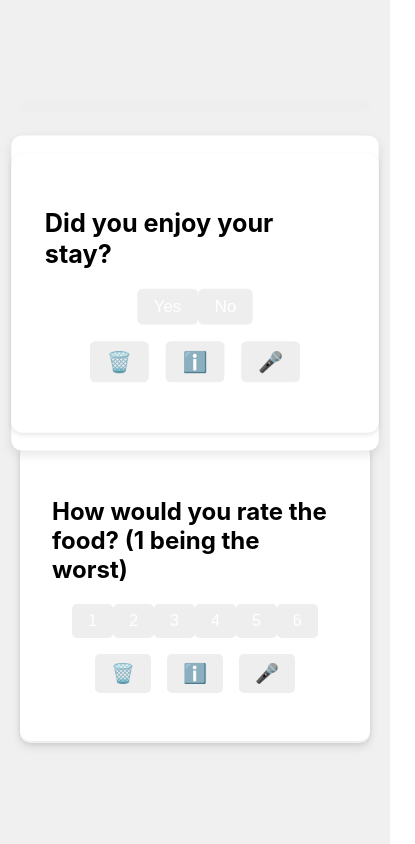
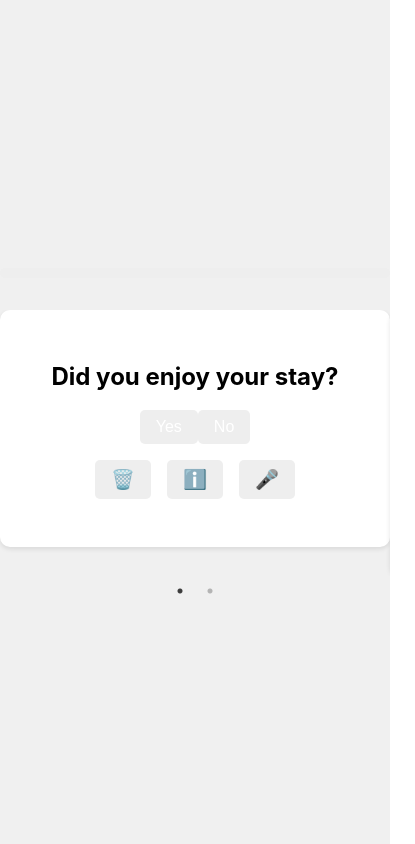
Before and after one commit to ethanvuillemin/HackingHealth2024, a React (Create React App) app in the folder ca-dit-quoi-coubeh/: page /quiz in a window 390 px wide. Shown: the whole page, 415 px wide, since content can reach past the window. Built offline with nearby package versions, Linux system fonts and the light colour scheme.

Commit message:
Update Quizz page

```diff
--- a/ca-dit-quoi-coubeh/src/App.css
+++ b/ca-dit-quoi-coubeh/src/App.css
@@ -37,42 +37,11 @@
   }
 }
 
+
 .app-container {
   display: flex;
   justify-content: center;
   align-items: center;
   min-height: 100vh;
   background-color: #f0f0f0;
-  padding: 0 20px; /* Add padding for mobile responsiveness */
 }
-
-/* Style for the Swiper */
-.quiz-container {
-  width: 100%;
-  max-width: 600px; /* Limit the width on larger screens */
-  margin: 0 auto; /* Center the quiz container */
-}
-
-.swiper-slide {
-  display: flex;
-  justify-content: center;
-  align-items: center;
-  width: 100%; /* Full width for responsive slides */
-  height: 400px; /* Set a height for the question slides */
-  background: white; /* Card background color */
-  border-radius: 10px; /* Rounded corners */
-  box-shadow: 0 4px 10px rgba(0, 0, 0, 0.1); /* Shadow for card effect */
-  transition: transform 0.3s ease; /* Smooth transition for swipe */
-}
-
-/* Tinder-like swipe animations */
-.swiper-slide-active {
-  transform: scale(1.05); /* Scale up the active slide */
-}
-
-/* Additional mobile styles */
-@media (max-width: 768px) {
-  .swiper-slide {
-    height: 300px; /* Adjust height for mobile devices */
-  }
-}
--- a/ca-dit-quoi-coubeh/src/pages/QuizPage.js
+++ b/ca-dit-quoi-coubeh/src/pages/QuizPage.js
@@ -1,8 +1,10 @@
 import React, { useState, useEffect } from 'react';
-import { Swiper, SwiperSlide } from 'swiper/react';
+import Slider from 'react-slick'; // Import React-Slick
 import Question from '../components/Question';
 import ProgressBar from '../components/ProgressBar';
 import './QuizPage.css'; // Import QuizPage-specific CSS
+import 'slick-carousel/slick/slick.css';
+import 'slick-carousel/slick/slick-theme.css';
 
 // Sample questions array
 const questions = [
@@ -18,7 +20,6 @@ const questions = [
 
 function QuizPage() {
   const [currentQuestion, setCurrentQuestion] = useState(0);
-  const [selectedAnswers, setSelectedAnswers] = useState({});
   const [isMobile, setIsMobile] = useState(window.innerWidth <= 768); // Determine if mobile
 
   useEffect(() => {
@@ -30,62 +31,52 @@ function QuizPage() {
     return () => window.removeEventListener('resize', handleResize);
   }, []);
 
-  const handleNextQuestion = () => {
-    if (currentQuestion < questions.length - 1) {
-      setCurrentQuestion(currentQuestion + 1);
-    }
+  const handleAnswerSelected = (questionId, answer) => {
+    // Implement your answer selection logic if needed
   };
 
-  const handlePrevQuestion = () => {
-    if (currentQuestion > 0) {
-      setCurrentQuestion(currentQuestion - 1);
-    }
-  };
-
-  const handleAnswerSelected = (questionId, answer) => {
-    setSelectedAnswers((prevAnswers) => ({
-      ...prevAnswers,
-      [questionId]: answer,
-    }));
+  // Settings for React-Slick
+  const settings = {
+    dots: true,
+    infinite: false,
+    speed: 500,
+    slidesToShow: 1,
+    slidesToScroll: 1,
+    afterChange: (current) => setCurrentQuestion(current), // Update question index on slide change
   };
 
   return (
     <div className="quiz-container">
       <ProgressBar progress={(currentQuestion / questions.length) * 100} />
 
-      {isMobile ? (
-        <Swiper
-          spaceBetween={50}
-          slidesPerView={1}  // Show one question at a time
-          onSlideChange={(swiper) => setCurrentQuestion(swiper.activeIndex)} // Update question index on slide change
-        >
+      <Slider {...settings}>
         {questions.map((question) => (
-            <SwiperSlide key={question.id}>
+          <div key={question.id} className="question-card">
             <Question
               questionData={question}
               onAnswerSelected={(answer) =>
                 handleAnswerSelected(question.id, answer)
               }
             />
-            </SwiperSlide>
+          </div>
         ))}
-        </Swiper>
-      ) : (
-        <div className="desktop-quiz">
-          <Question
-            questionData={questions[currentQuestion]}
-            onAnswerSelected={(answer) =>
-              handleAnswerSelected(questions[currentQuestion].id, answer)
-            }
-          />
+      </Slider>
+
+      {/* Navigation buttons for desktop view */}
+      {!isMobile && (
         <div className="button-container">
-            <button onClick={handlePrevQuestion} disabled={currentQuestion === 0}>
+          <button
+            onClick={() => setCurrentQuestion(Math.max(0, currentQuestion - 1))}
+            disabled={currentQuestion === 0}
+          >
             Previous
           </button>
-            <button onClick={handleNextQuestion} disabled={currentQuestion === questions.length - 1}>
+          <button
+            onClick={() => setCurrentQuestion(Math.min(questions.length - 1, currentQuestion + 1))}
+            disabled={currentQuestion === questions.length - 1}
+          >
             Next
           </button>
-          </div>
         </div>
       )}
     </div>
```
Also changed, not shown: ca-dit-quoi-coubeh/package.json (+7 -0 lines), ca-dit-quoi-coubeh/src/pages/Card.js (added, +29 -0 lines), ca-dit-quoi-coubeh/src/pages/Card.css (added), 1 other file (tests, documents, lock files or other folders). Lines whose indentation alone changed are shown as unchanged.
